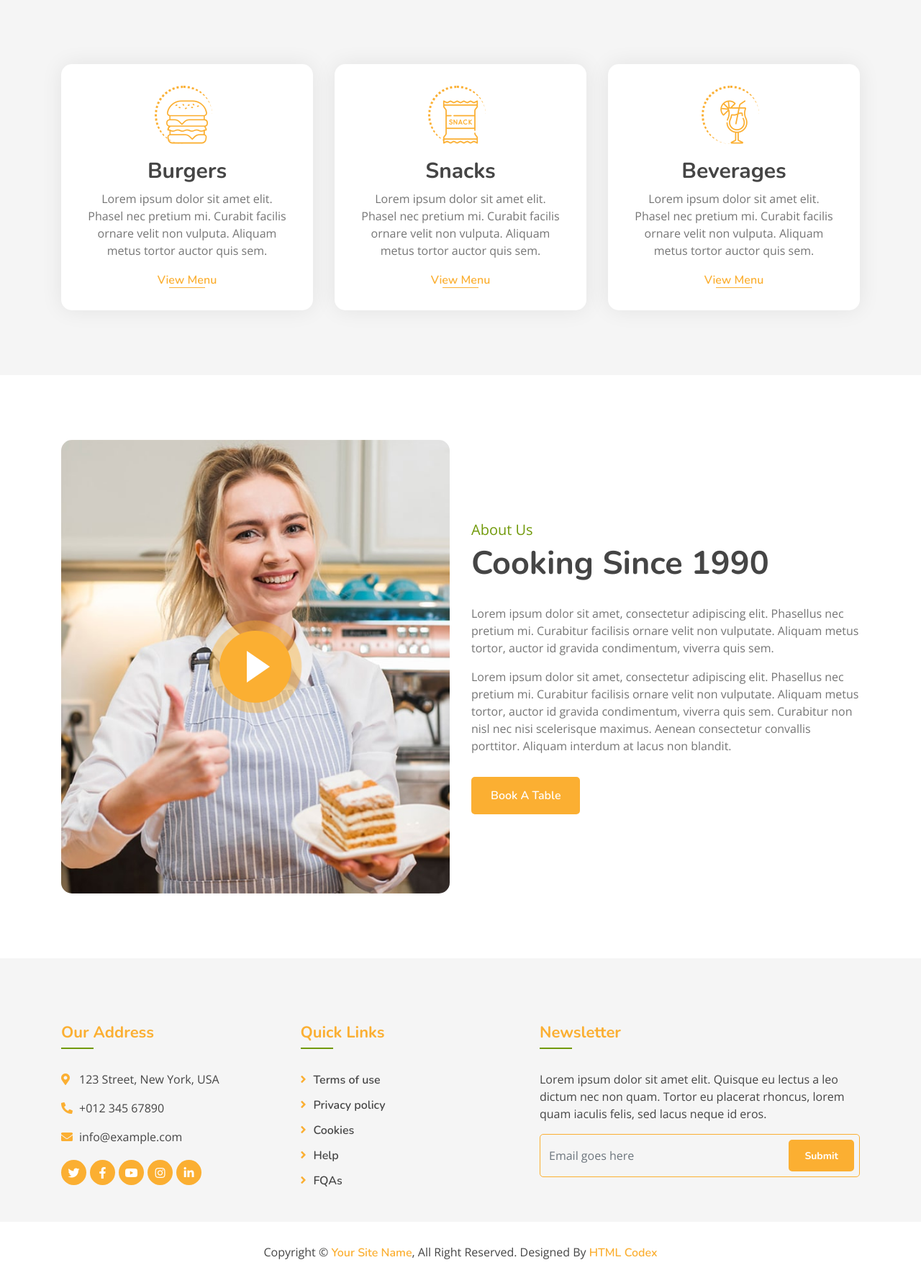
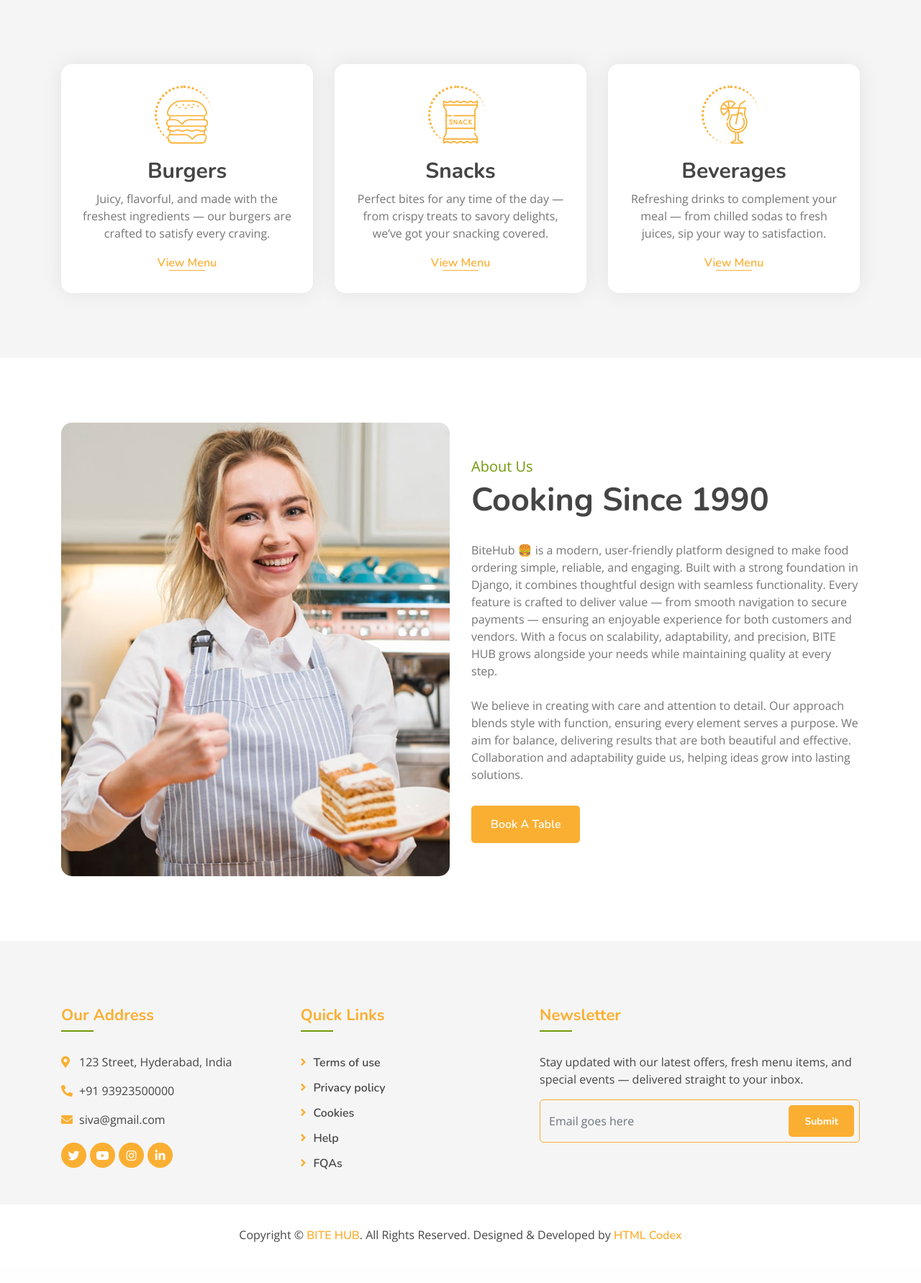
Before and after one commit to sivalingamperla123/BITE_HUB, a Django app: page /about/ in a window 1280 px wide. Shown: the part 351-2133 px from the top of the page at 72% size. After the commit the page ends 2076 px from the top, so only its background shows below. Run offline with Django 3.2, Linux system fonts and the light colour scheme; some libraries are stand-ins or nearby versions.

Commit message:
Updated branding from Food Zone to BITE HUB in about and base templates

```diff
--- a/template/about.html
+++ b/template/about.html
@@ -27,7 +27,7 @@
                     <i class="flaticon-burger"></i>
                     <h2>Burgers</h2>
                     <p>
-                        Lorem ipsum dolor sit amet elit. Phasel nec pretium mi. Curabit facilis ornare velit non vulputa. Aliquam metus tortor auctor quis sem.
+                       Juicy, flavorful, and made with the freshest ingredients — our burgers are crafted to satisfy every craving.
                     </p>
                     <a href="">View Menu</a>
                 </div>
@@ -37,7 +37,7 @@
                     <i class="flaticon-snack"></i>
                     <h2>Snacks</h2>
                     <p>
-                        Lorem ipsum dolor sit amet elit. Phasel nec pretium mi. Curabit facilis ornare velit non vulputa. Aliquam metus tortor auctor quis sem.
+                        Perfect bites for any time of the day — from crispy treats to savory delights, we’ve got your snacking covered.
                     </p>
                     <a href="">View Menu</a>
                 </div>
@@ -47,7 +47,8 @@
                     <i class="flaticon-cocktail"></i>
                     <h2>Beverages</h2>
                     <p>
-                        Lorem ipsum dolor sit amet elit. Phasel nec pretium mi. Curabit facilis ornare velit non vulputa. Aliquam metus tortor auctor quis sem.
+                        Refreshing drinks to complement your meal — from chilled sodas to fresh juices, sip your way to satisfaction.
+
                     </p>
                     <a href="">View Menu</a>
                 </div>
@@ -65,7 +66,7 @@
             <div class="col-lg-6">
                 <div class="about-img">
                     <img src="/static/img/about.jpg" alt="Image">
-                    <button type="button" class="btn-play" data-toggle="modal" data-src="https://www.youtube.com/embed/DWRcNpR6Kdc" data-target="#videoModal">
+
                         <span></span>
                     </button>
                 </div>
@@ -78,10 +79,9 @@
                     </div>
                     <div class="about-text">
                         <p>
-                            Lorem ipsum dolor sit amet, consectetur adipiscing elit. Phasellus nec pretium mi. Curabitur facilisis ornare velit non vulputate. Aliquam metus tortor, auctor id gravida condimentum, viverra quis sem.
-                        </p>
-                        <p>
-                            Lorem ipsum dolor sit amet, consectetur adipiscing elit. Phasellus nec pretium mi. Curabitur facilisis ornare velit non vulputate. Aliquam metus tortor, auctor id gravida condimentum, viverra quis sem. Curabitur non nisl nec nisi scelerisque maximus. Aenean consectetur convallis porttitor. Aliquam interdum at lacus non blandit.
+                           BiteHub 🍔 is a modern, user-friendly platform designed to make food ordering simple, reliable, and engaging. Built with a strong foundation in Django, it combines thoughtful design with seamless functionality. Every feature is crafted to deliver value — from smooth navigation to secure payments — ensuring an enjoyable experience for both customers and vendors. With a focus on scalability, adaptability, and precision, BITE HUB grows alongside your needs while maintaining quality at every step.<br><br>
+
+We believe in creating with care and attention to detail. Our approach blends style with function, ensuring every element serves a purpose. We aim for balance, delivering results that are both beautiful and effective. Collaboration and adaptability guide us, helping ideas grow into lasting solutions.
                         </p>
                         <a class="btn custom-btn" href="">Book A Table</a>
                     </div>
--- a/template/base.html
+++ b/template/base.html
@@ -3,7 +3,7 @@
 <html lang="en">
     <head>
         <meta charset="utf-8">
-        <title>FoodZone - A Food Delivery Outlet</title>
+        <title>BiteHub🍔 - A Food Delivery Outlet</title>
         <meta content="width=device-width, initial-scale=1.0" name="viewport">
         <meta content="Free Website Template" name="keywords">
         <meta content="Free Website Template" name="description">
@@ -77,12 +77,12 @@
                             <div class="col-md-6">
                                 <div class="footer-contact">
                                     <h2>Our Address</h2>
-                                    <p><i class="fa fa-map-marker-alt"></i>123 Street, New York, USA</p>
-                                    <p><i class="fa fa-phone-alt"></i>+012 345 67890</p>
-                                    <p><i class="fa fa-envelope"></i>info@example.com</p>
+                                    <p><i class="fa fa-map-marker-alt"></i>123 Street, Hyderabad, India</p>
+                                    <p><i class="fa fa-phone-alt"></i>+91 93923500000</p>
+                                    <p><i class="fa fa-envelope"></i>siva@gmail.com</p>
                                     <div class="footer-social">
                                         <a href=""><i class="fab fa-twitter"></i></a>
-                                        <a href="https://www.facebook.com/SachTechSol/" target="_blank"><i class="fab fa-facebook-f"></i></a>
+
                                         <a href=""><i class="fab fa-youtube"></i></a>
                                         <a href=""><i class="fab fa-instagram"></i></a>
                                         <a href=""><i class="fab fa-linkedin-in"></i></a>
@@ -105,7 +105,7 @@
                         <div class="footer-newsletter">
                             <h2>Newsletter</h2>
                             <p>
-                                Lorem ipsum dolor sit amet elit. Quisque eu lectus a leo dictum nec non quam. Tortor eu placerat rhoncus, lorem quam iaculis felis, sed lacus neque id eros.
+                               Stay updated with our latest offers, fresh menu items, and special events — delivered straight to your inbox.
                             </p>
                             <div class="form">
                                 <input class="form-control" placeholder="Email goes here">
@@ -117,8 +117,9 @@
             </div>
             <div class="copyright">
                 <div class="container">
-                    <p>Copyright &copy; <a href="#">Your Site Name</a>, All Right Reserved.</p>
-                    <p>Designed By <a href="https://htmlcodex.com">HTML Codex</a></p>
+                    <p>Copyright &copy; <a href="#">BITE HUB</a>. All Rights Reserved.</p>
+                    <p>Designed & Developed by <a href="https://htmlcodex.com" target="_blank">HTML Codex</a></p>
+
                 </div>
             </div>
         </div>
```
